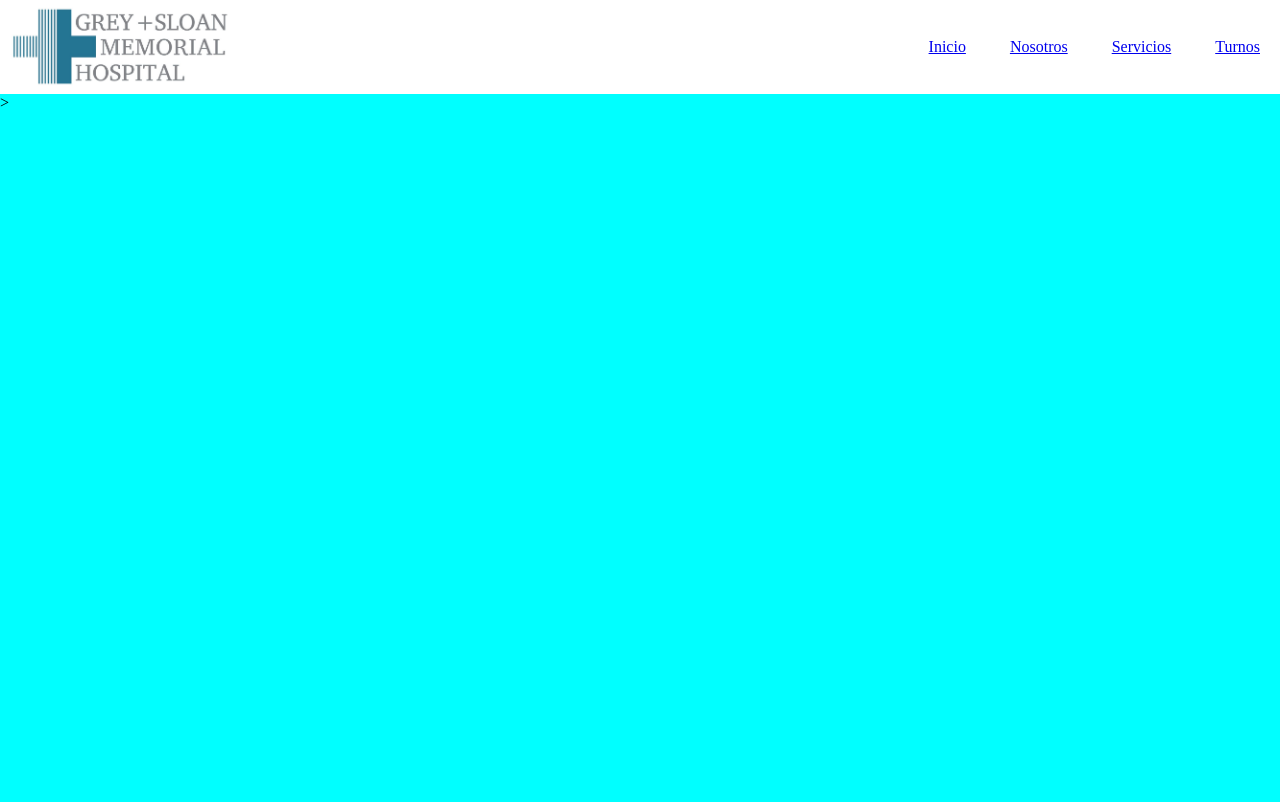
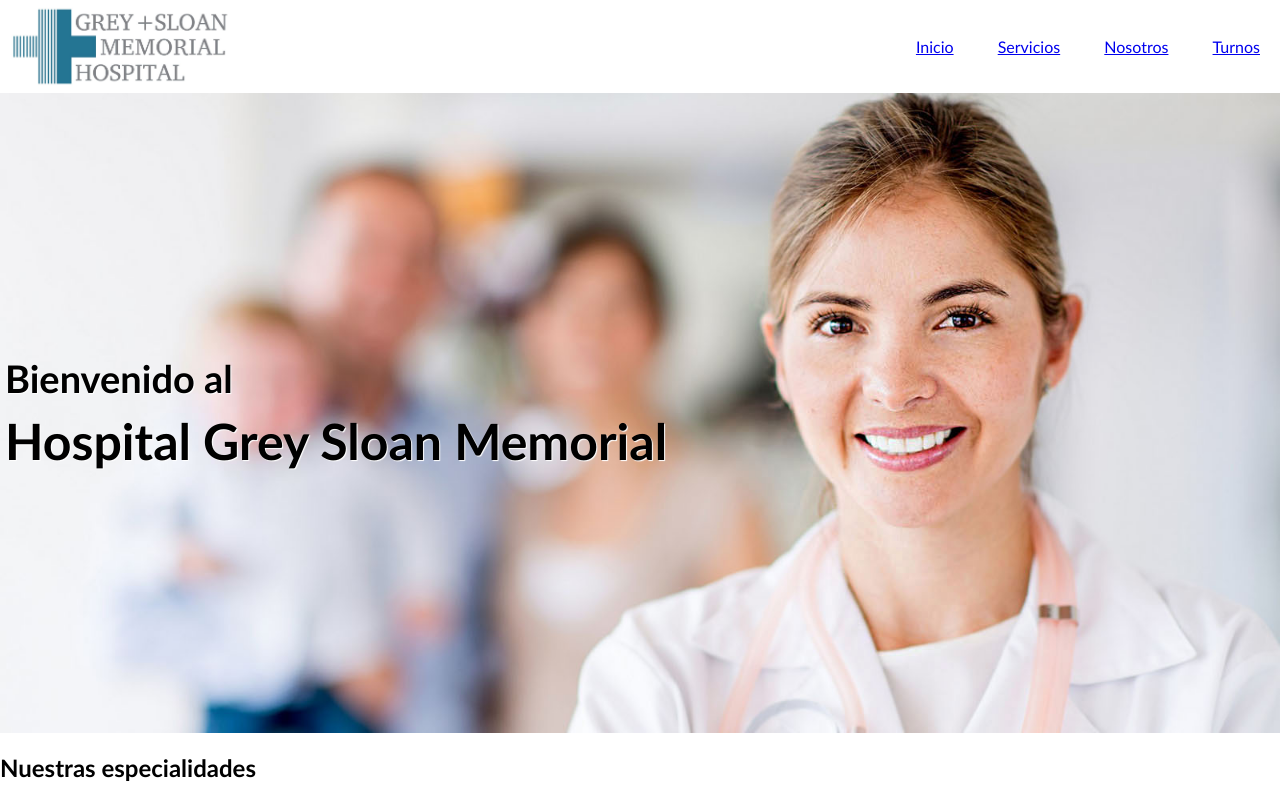
Before and after one commit to IGabii/PreEntrega3_Alvarez_Moyano_Gabriel, a website: page index.html in a window 1280 px wide. Drawn offline with Linux system fonts and the light colour scheme.

Commit message:
agregando nuevo fondo e imagen de presentacion terminada y comienzo de items de especialidades

```diff
--- a/index.html
+++ b/index.html
@@ -4,7 +4,8 @@
     <meta charset="UTF-8">
     <meta name="viewport" content="width=device-width, initial-scale=1.0">
     <link rel="stylesheet"  href="scss/style.css">
-    <title>Document</title>
+    <link rel="icon" href="galeria/logos/logoSinFondo.png">
+    <title>Grey Sloan Memorial</title>
 </head>
 <body>
     <main>
@@ -15,12 +16,28 @@
                 </div>
                 <div class="links-container">
                     <a href="#">Inicio</a>
+                    <a href="#">Servicios</a>
                     <a href="#">Nosotros</a>
-                    <a href="#">Servicios</a>
                     <a href="#">Turnos</a>
                 </div>
             </div>
         </header>
-    </main>>
+        <div class="body-index-container">
+            <div class="titulos-container">
+                <h2 id="titulo-h2">Bienvenido al</h2>
+                <h1>Hospital Grey Sloan Memorial </h1>
+            </div>
+        </div>
+        <div class="especialidades-index-container">
+            <div class="titulo-especialidades">
+                <h2>Nuestras especialidades</h2>
+            </div>
+            <div class="especialidades-items-container">
+                <div class="especialidades-items">
+
+                </div>
+            </div>
+        </div>
+    </main>
 </body>
 </html>
--- a/scss/style.scss
+++ b/scss/style.scss
@@ -2,7 +2,7 @@ body{
     margin:0;
     padding: 0;
     box-sizing: border-box;
-    background-color: aqua;
+    font-family: 'Gill Sans', 'Gill Sans MT', Calibri, 'Trebuchet MS', sans-serif;
 }
 
 .header-container{
@@ -23,3 +23,29 @@ body{
         padding: 20px;
     }
 }
+
+.body-index-container{
+    background-image: url(../galeria/fondos/fondo2.jpg);
+    background-size:cover;
+    background-attachment: fixed;
+    display: flex;
+    align-items: center;
+    height: 80vh;
+
+}
+
+.titulos-container{
+    background-color: transparent;
+    h2,h1{
+        margin: 0;
+        color:#000;
+        font-size: 50px;
+        text-shadow: 1px 1px 1px #fff;
+        padding: 5px;
+
+    }
+}
+
+#titulo-h2{
+    font-size: 38px;
+}
```
Also changed, not shown: galeria/fondos/fondo1.jpg, galeria/fondos/fondo2.jpg (added), scss/style.css, 1 other file.
